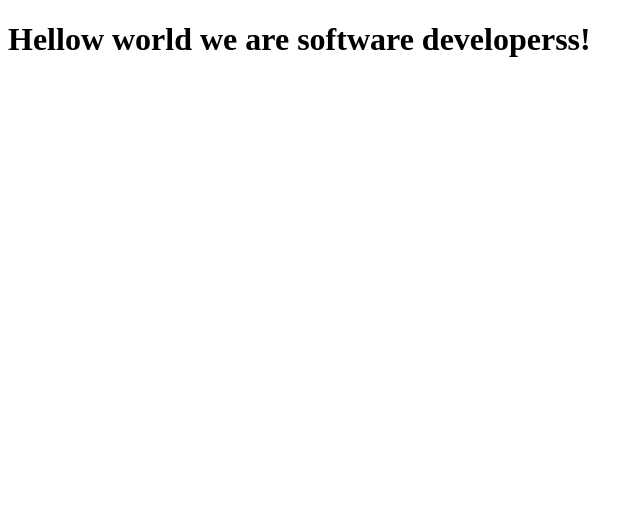
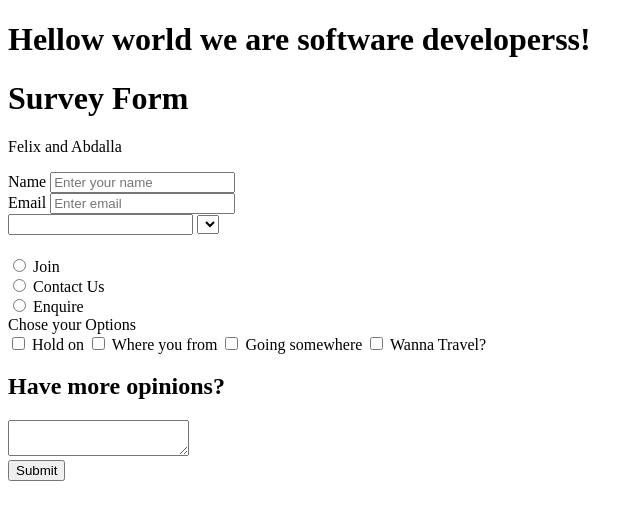
Before and after one commit to CabdallaCms/FelixAbdalla, a plain HTML site: page index.html in a window 1280 px wide. Shown: the whole page, without its empty margins (0-643 px from the left). Drawn offline with Linux system fonts and the light colour scheme.

Commit message:
Survey project

```diff
--- a/index.html
+++ b/index.html
@@ -22,6 +22,84 @@
 
     -->
     <h1>Hellow world we are software developerss!</h1>
+
+
+<h1  id ="title">Survey Form </h1>
+
+<p id ="description">Felix and Abdalla</p>
+
+<form id="survey-form" >
+
+
+
+  <label id ="name-label" required > Name </label>
+
+  <input id ="name" type="text" placeholder ="Enter your name" require > <br>
+
+  <label id ="email-label" type "email" require > Email </label>
+
+  <input id ="email" placeholder="Enter email" require> <br>
+
+  <input id ="number" type"number"  min ="1" max="10">
+
+  <select id ="dropdown"></select>
+
+  <option name ="radio" name ="radio" > </option>
+
+
+
+<input type ="radio" name="join" value ="value"> Join</input> <br>
+
+
+
+<input type ="radio"  name="Contact"value="value"> Contact Us</input>
+
+<br>
+
+
+
+<input  name =" enquire"type ="radio" value="value"> Enquire</input>
+
+<br>
+
+  <label id ="number-label">Chose your Options</label> <br>
+
+
+
+  <input  type="checkbox" value ="Hold on">
+
+  <label for="text">Hold on</label>
+
+
+
+  <input  type="checkbox" value ="Hold on">
+
+  <label for="text">Where you from</label>
+
+
+
+  <input  type="checkbox" value ="Hold on">
+
+  <label for="text">Going somewhere</label>
+
+  <input  type="checkbox" value ="Going somewhere">
+
+  <label for="text">Wanna Travel?</label>
+
+
+
+  <h2> Have more opinions? </h2>
+
+   <textarea rows ="2" col= "30"></textarea>  <br>
+
+
+
+   <input id ="submit" type="submit" value ="Submit">
+
+
+
+
+ </form>
     <script  src="js/index.js"></script>
   </body>
 </html>
```
